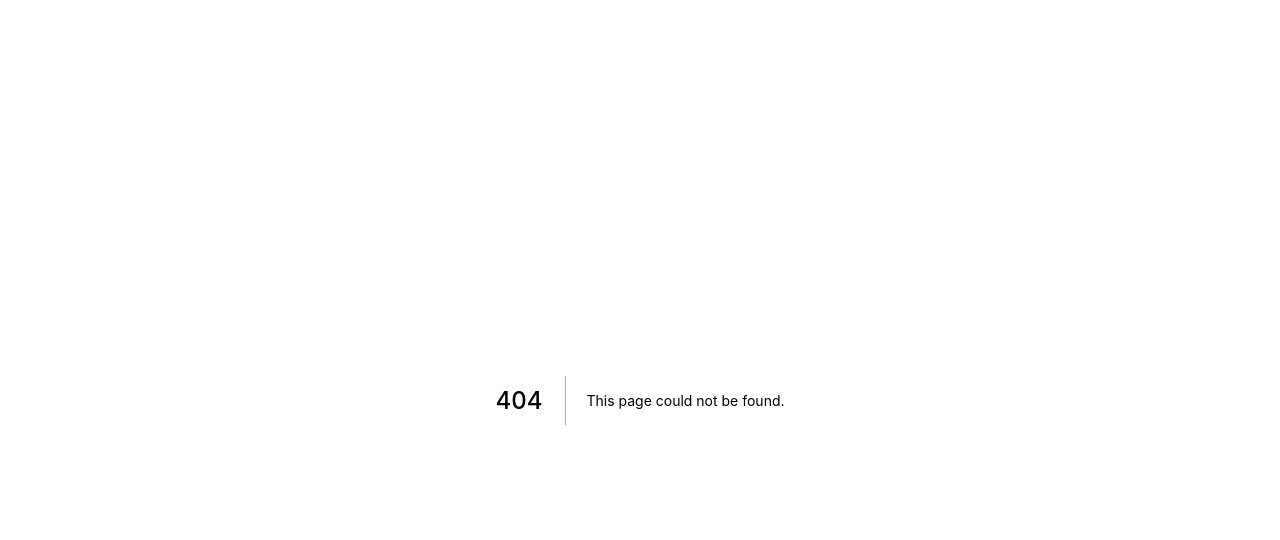
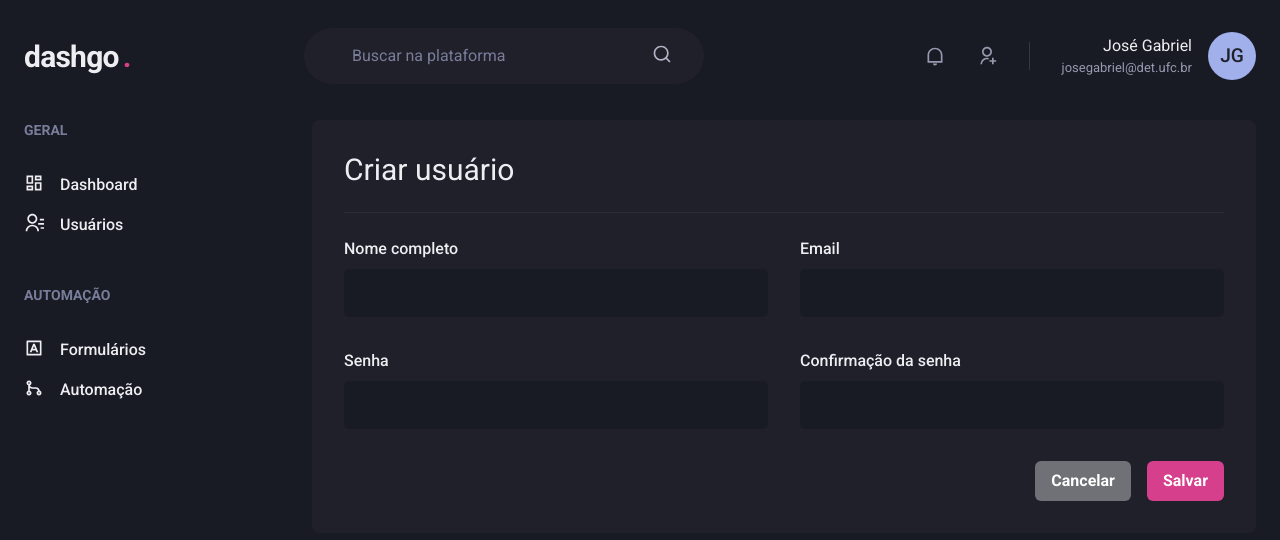
Before and after one commit to jgabriel1/dashgo, a Next.js app: page /users/create in a window 1280 px wide. Before the commit this address had no page. Shown: the top 540 px of the page. Built offline with nearby package versions, Linux system fonts and the light colour scheme.

Commit message:
Created user creation form.

```diff
--- /dev/null
+++ b/src/pages/users/create.tsx
@@ -0,0 +1,60 @@
+import {
+  Box,
+  Divider,
+  Flex,
+  Heading,
+  VStack,
+  SimpleGrid,
+  HStack,
+  Button,
+} from '@chakra-ui/react';
+
+import { Input } from '../../components/Form/Input';
+import { Header } from '../../components/Header';
+import { Sidebar } from '../../components/Sidebar';
+
+export default function CreateUser() {
+  return (
+    <Box>
+      <Header />
+
+      <Flex w="100%" my="6" maxW={1480} mx="auto" px="6">
+        <Sidebar />
+
+        <Box flex="1" borderRadius={8} bg="gray.800" p="8">
+          <Heading size="lg" fontWeight="normal">
+            Criar usuário
+          </Heading>
+
+          <Divider my="6" borderColor="gray.700" />
+
+          <VStack spacing="8">
+            <SimpleGrid minChildWidth="240px" spacing="8" w="100%">
+              <Input name="name" label="Nome completo" />
+
+              <Input type="email" name="email" label="Email" />
+            </SimpleGrid>
+
+            <SimpleGrid minChildWidth="240px" spacing="8" w="100%">
+              <Input type="password" name="password" label="Senha" />
+
+              <Input
+                type="password"
+                name="password_confirmation"
+                label="Confirmação da senha"
+              />
+            </SimpleGrid>
+          </VStack>
+
+          <Flex mt="8" justify="flex-end">
+            <HStack spacing="4">
+              <Button colorScheme="whiteAlpha">Cancelar</Button>
+
+              <Button colorScheme="pink">Salvar</Button>
+            </HStack>
+          </Flex>
+        </Box>
+      </Flex>
+    </Box>
+  );
+}
```
